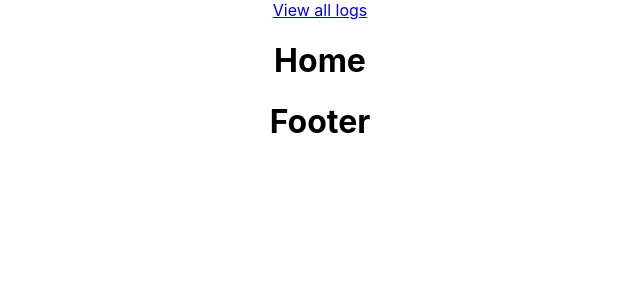
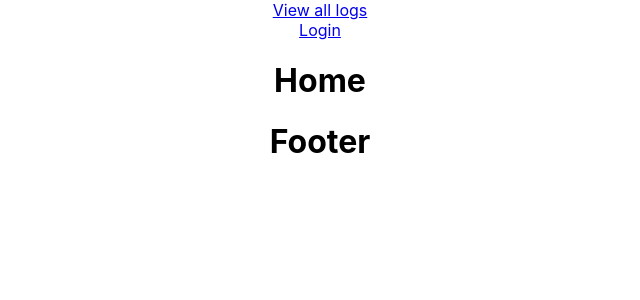
Before and after one commit to CamSkiTheDev/Safe-Exchange, a React (Create React App) app: page / in a window 1280 px wide. Shown: the top 300 px of the page, without its empty margins (320-960 px from the left). Built offline with nearby package versions, Linux system fonts and the light colour scheme; no server answers.

Commit message:
adds login/logout links to Header component

```diff
--- a/src/components/Header.js
+++ b/src/components/Header.js
@@ -1,13 +1,21 @@
 import { Link } from "react-router-dom";
+import { useAuth } from "../context/AuthContext";
 
 function Header(props) {
+  const { logout, currentUser } = useAuth();
+
   return (
     <nav>
       <Link to="/">
         <div>View all logs</div>
       </Link>
+      {currentUser ? (
+        <Link onClick={logout}>Logout</Link>
+      ) : (
+        <Link to="login">Login</Link>
+      )}
     </nav>
   );
 }
 
-export default Header
+export default Header;
```
Lines whose indentation alone changed are shown as unchanged.
